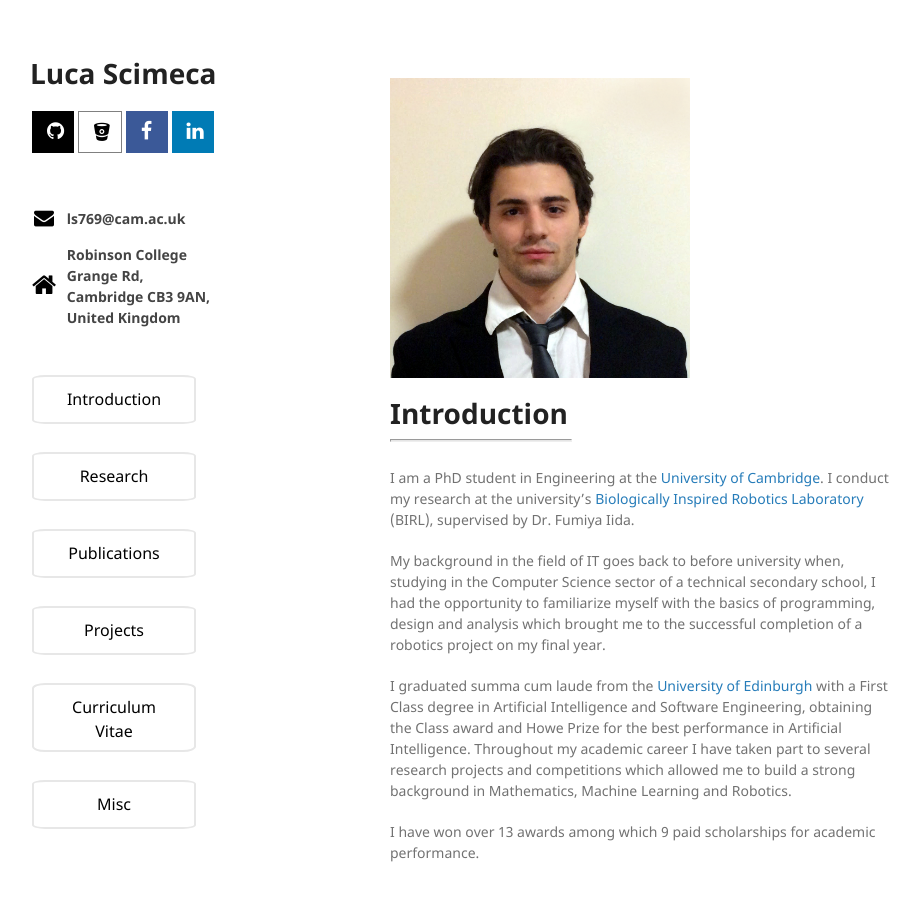
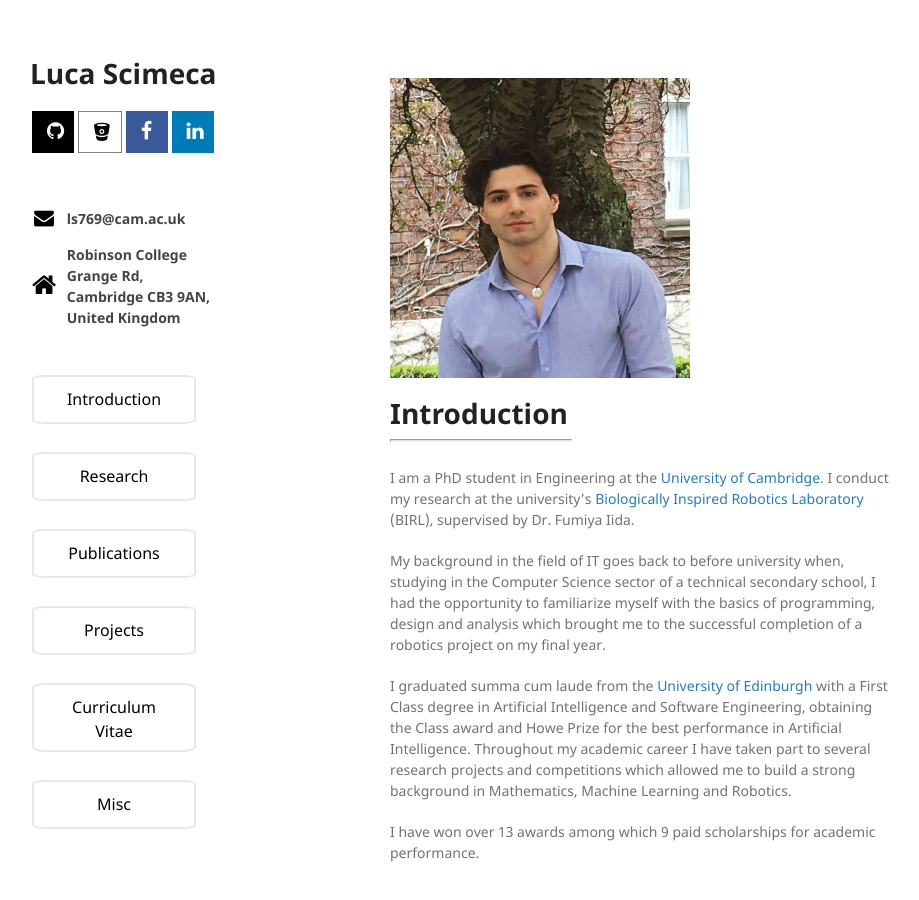
Before and after one commit to lucascimeca/lucascimeca.github.io, a Jekyll site: the page built from index.md, in a window 1280 px wide and 900 px high. Shown: the whole window, without its empty margins (180-1099 px from the left). Built offline with Jekyll 4.4.1, drawn with Linux system fonts in a browser that asks for light colours; nearby versions of some CDN libraries; the repository's description, which GitHub fills in, is left out.

Commit message:
Update index.md

```diff
--- a/index.md
+++ b/index.md
@@ -5,7 +5,7 @@ layout: default
 <link rel="stylesheet" href="{{ '/assets/css/style.css?v=' | append: site.github.build_revision | relative_url }}">
 
 <p id="-intro_img" style="padding-top: 20px">
-  <img src="/docs/luca_scimeca_intro.JPG" align="center" height="300" width="300">
+  <img src="/docs/Luca Scimeca - Photo.JPG" align="center" height="300" width="300">
 </p>
 
 # [](#Intro) Introduction
```
